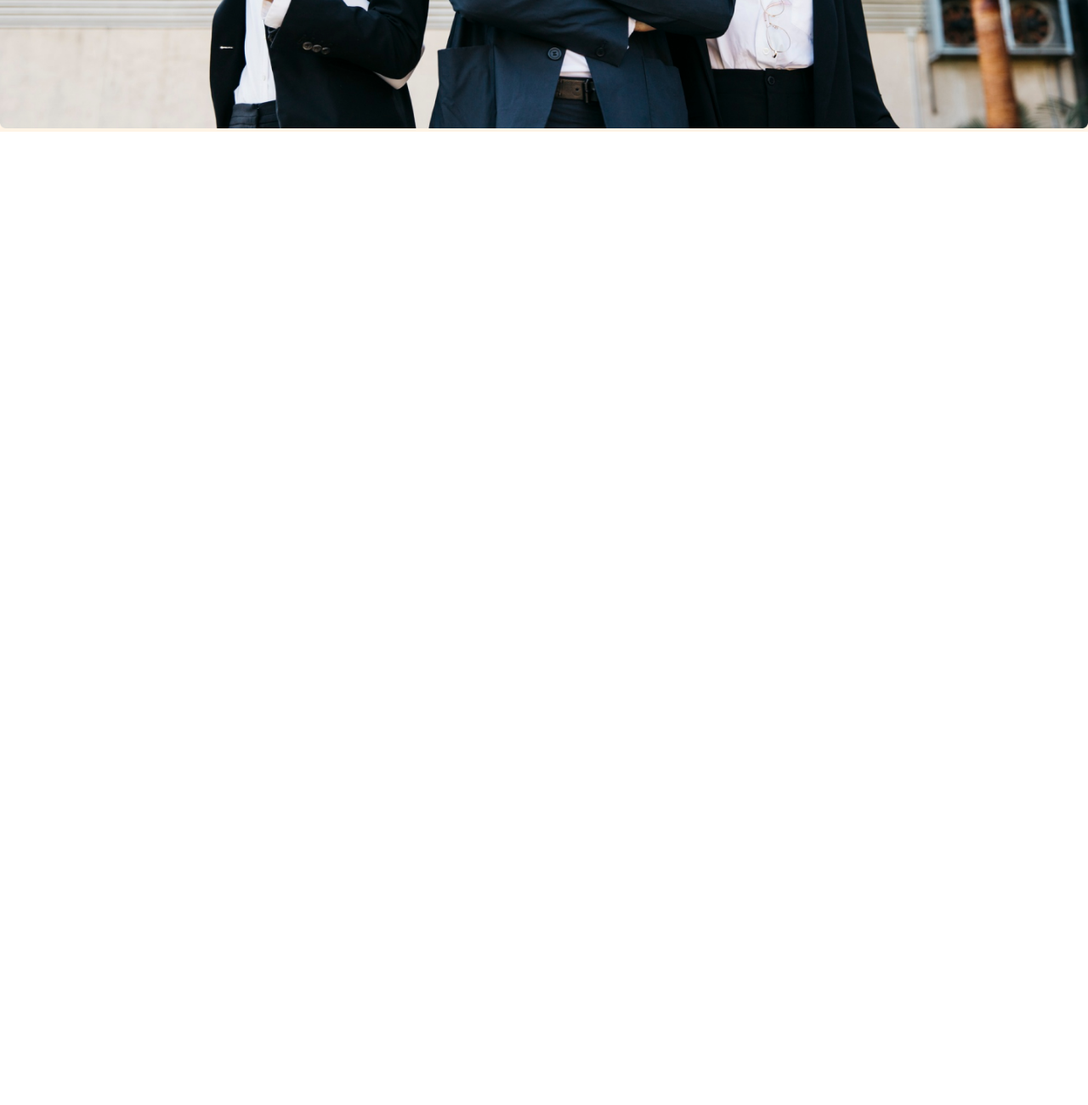
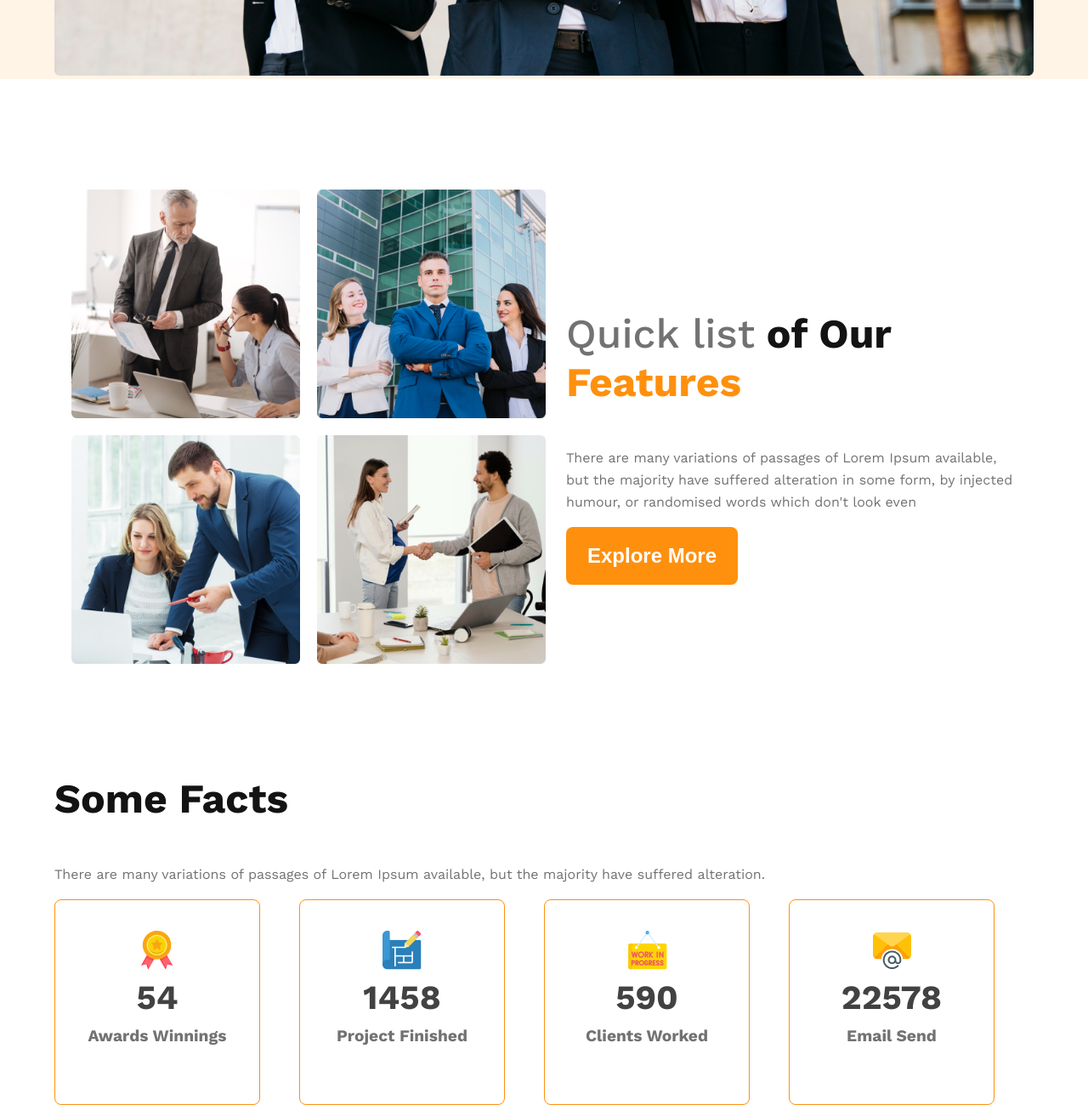
Before and after one commit to tahia-tahi/G3-ARCHITECT, a plain HTML site: page index.html in a window 1280 px wide. Shown: the part 1048-2348 px from the top of the page at 85% size. Before the commit the page ends 1222 px from the top, so only its background shows below. Drawn offline with nearby package versions, Linux system fonts and the light colour scheme.

Commit message:
some fact section added

```diff
--- a/index.html
+++ b/index.html
@@ -40,12 +40,87 @@
     <main>
         <!-- quick list -->
 
+        <section class="quick-list-section">
+
+            <div class="image-div">
+                <img src="images/team1.png" alt="">
+                <img src="images/team2.png" alt="">
+                <img src="images/team3.png" alt="">
+                <img src="images/team4.png" alt="">
+
+            </div>
+
+            <div class="quick-list-content">
+                <h3 class="section-title"> <span class="gray-text">Quick list</span> <span>of Our</span> <span class="featured-text">Features</span></h3>
+                <p class="section-text">There are many variations of passages of Lorem Ipsum available, but the majority have suffered alteration in some form, by injected humour, or randomised words which don't look even</p>
+                <button class="btn-primary">Explore More</button>
+
+
+            </div>
+
+        </section>
+
         <section>
 
-            <div class="image-div">
-                <img src="images/" alt="">
+            <div></div>
+
+        </section>
+
+        <!-- some facts -->
+
+        <section>
+            <h3 class="section-title">Some Facts</h3>
+            <p class="section-text">There are many variations of passages of Lorem Ipsum available, but the majority have suffered alteration.</p>
+
+            <div class="card">
+
+                <div class="fact">
+
+                    <div>
+                        <img src="images/icons/ribon.png" alt="">
+                    <h4 class="fact-number">54</h4>
+                    <h5 class="fact-name">Awards Winnings</h5>
+                    </div>
+
+                </div>
+
+                <div class="fact">
+
+                    <div>
+                        <img src="images/icons/projects.png" alt="">
+                        <h4 class="fact-number">1458</h4>
+                        <h5 class="fact-name">Project Finished</h5>
+                    </div>
+
+
+
+                </div>
+
+                <div class="fact">
+
+                    <div>
+                        <img src="images/icons/customers.png" alt="">
+                    <h4 class="fact-number">590</h4>
+                    <h5 class="fact-name">Clients Worked</h5>
+                    </div>
+
+                </div>
+
+                <div class="fact">
+
+                    <div>
+                        <img src="images/icons/email.png" alt="">
+                        <h4 class="fact-number">22578</h4>
+                        <h5 class="fact-name">Email Send</h5>
+                    </div>
+
+
+
+                </div>
 
             </div>
+
+
 
         </section>
 
--- a/style.css
+++ b/style.css
@@ -13,8 +13,13 @@ body {
   }
 
   main{
-    max-width: 1440px;
+    max-width: 90%;
     margin: 0 auto;
+
+  }
+
+  main > section {
+    margin-top: 130px;
   }
 
 /* shared style */
@@ -67,7 +72,7 @@ header {
 }
 
 nav,.hero-section{
-    max-width: 1440px;
+    max-width: 90%;
     margin: 0 auto;
 
 }
@@ -119,13 +124,93 @@ nav {
 
 }
 
+.quick-list-section {
+    display: flex;
+    justify-content: center;
+    align-items: center;
+    gap: 24px;
+    padding: 0 20px;
+}
+
+.image-div{
+
+    display: grid;
+    grid-template-columns: repeat(2,1fr);
+    gap: 20px;
+}
+
+.image-div img {
+    width: 100%;
+    height: 100%;
+}
+.quick-list-content {
+    max-width: 530px;
+}
+
+.gray-text {
+    color: rgba(114, 114, 114, 1);
+    font-weight: 500;
+}
+
+.featured-text{
+    color: rgba(255, 144, 14, 1);
+    font-weight: bold;
+}
+
+.fact-number {
+    color: rgba(66, 66, 66, 1);
+    font-size: 2.5rem;
+    margin-top: 5px;
+    margin-bottom: 5px;
+
+}
+.fact-name {
+    color: rgba(114, 114, 114, 1);
+    font-size: 1.2rem;
+    margin-top: 10px;
+}
+
+.fact {
+    border: 1px solid rgba(255, 144, 14, 1);
+    width: 240px;
+    height: 240px;
+    display: flex;
+    justify-content: center;
+    align-items: center;
+    border-radius: 8px;
+    text-align: center;
+}
+
+.card {
+    display: grid;
+    grid-template-columns: repeat(4,1fr);
+
+}
+
+.fact div img {
+    margin: 0 auto;
+}
 
 
 /* responsive media */
 @media screen and (max-width:576px) {
 
-    nav,.nav-links{
+    nav,.nav-links,.quick-list-section{
         flex-direction: column;
     }
 
+    .image-div{
+        grid-template-columns: repeat(1,1fr);
+    }
+
+
+
 }
+
+
+@media screen and (min-width:576px) and (max-width:992px) {
+
+    .quick-list-section{
+        margin: 0;
+    }
+}
```
